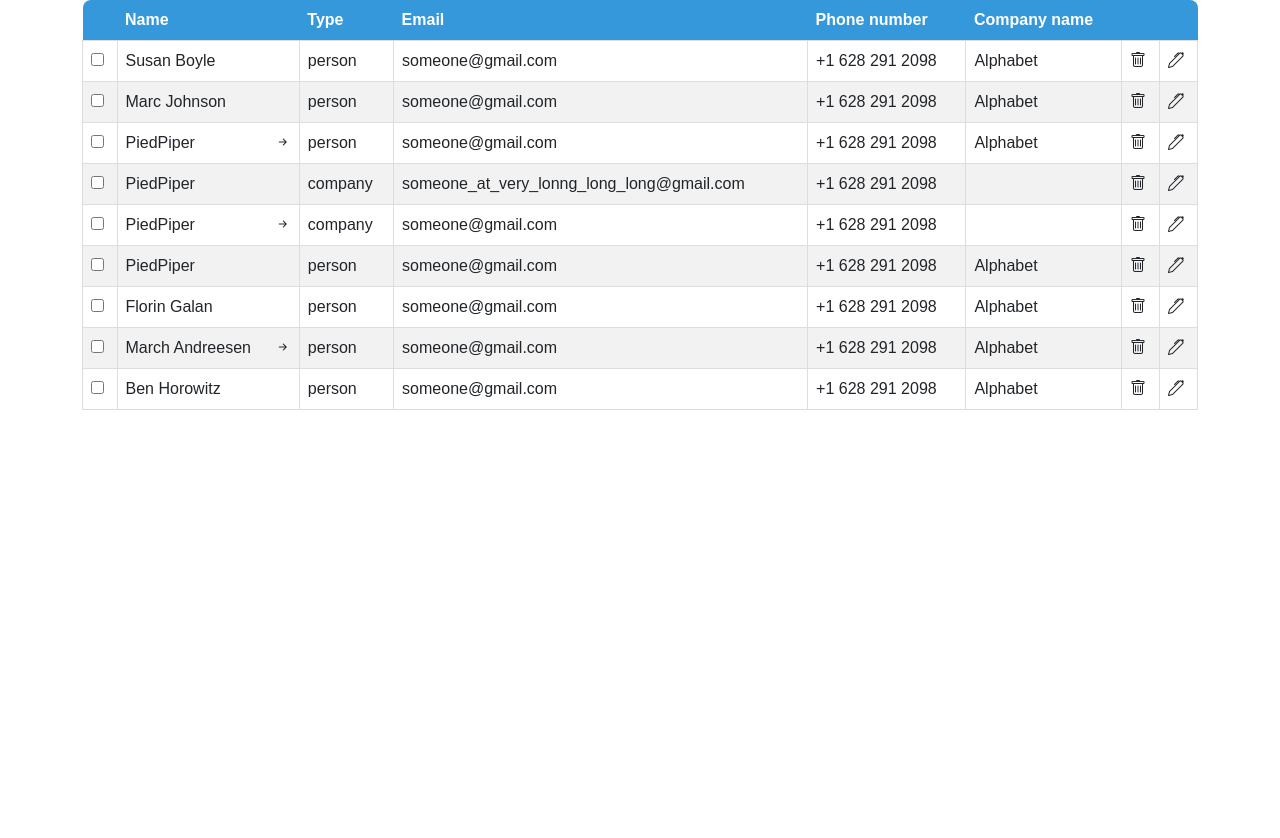
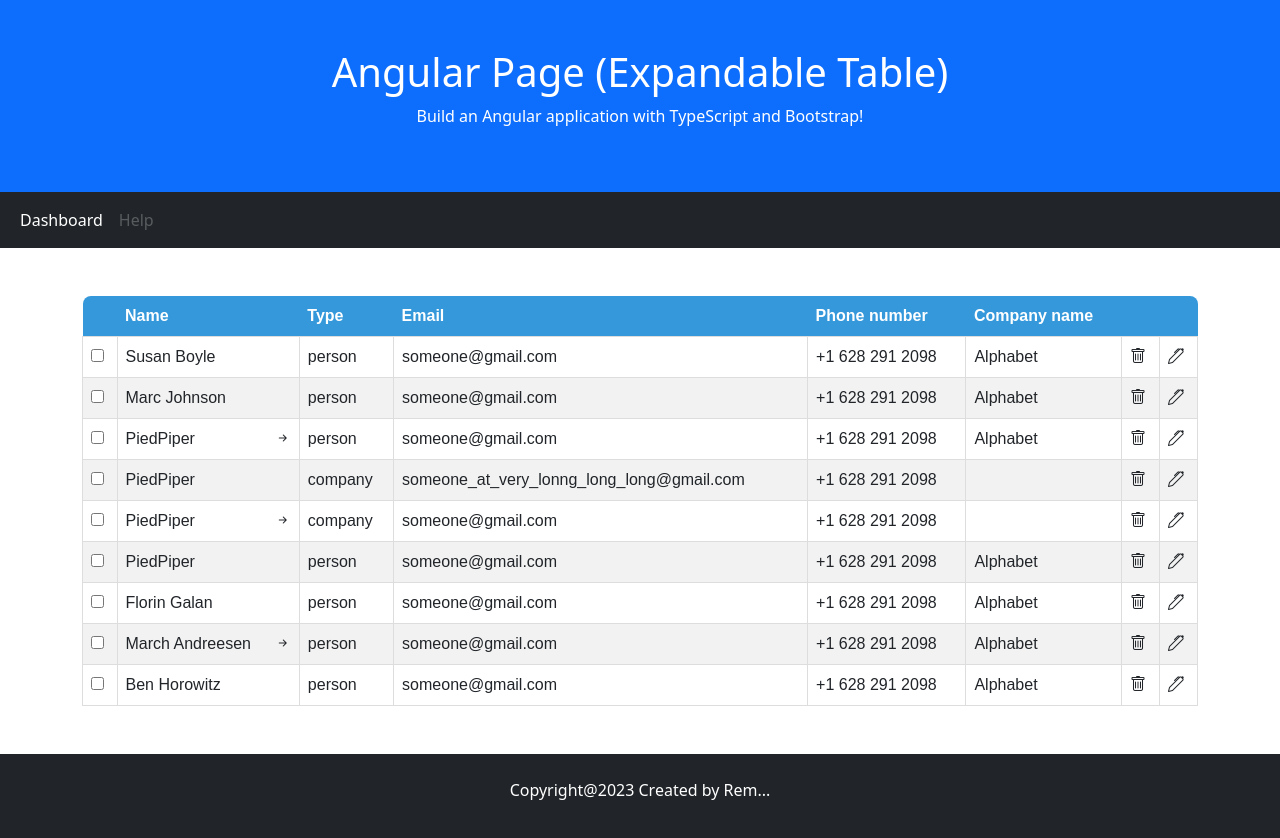
Before and after one commit to inkyuteam/nested-table, an Angular app: page /dashboard in a window 1280 px wide. Shown: the top 838 px of the page. Before the commit the page ends 800 px from the top, so only its background shows below. Built offline with nearby package versions, Linux system fonts and the light colour scheme.

Commit message:
feat: build bootstrap design

```diff
--- a/src/app/pages/dashboard/dashboard.component.html
+++ b/src/app/pages/dashboard/dashboard.component.html
@@ -1,3 +1,25 @@
-<div class="container">
+<div class="p-5 bg-primary text-white text-center">
+  <h1>Angular Page (Expandable Table)</h1>
+  <p>Build an Angular application with TypeScript and Bootstrap!</p>
+</div>
+
+<nav class="navbar navbar-expand-sm bg-dark navbar-dark">
+  <div class="container-fluid">
+    <ul class="navbar-nav">
+      <li class="nav-item">
+        <a class="nav-link active" href="#">Dashboard</a>
+      </li>
+      <li class="nav-item">
+        <a class="nav-link disabled" href="#">Help</a>
+      </li>
+    </ul>
+  </div>
+</nav>
+
+<div class="container mt-5">
   <app-nested-table [(tableData)]="tableData"></app-nested-table>
 </div>
+
+<div class="mt-5 p-4 bg-dark text-white text-center">
+  <p>Copyright@2023 Created by Rem...</p>
+</div>
```
